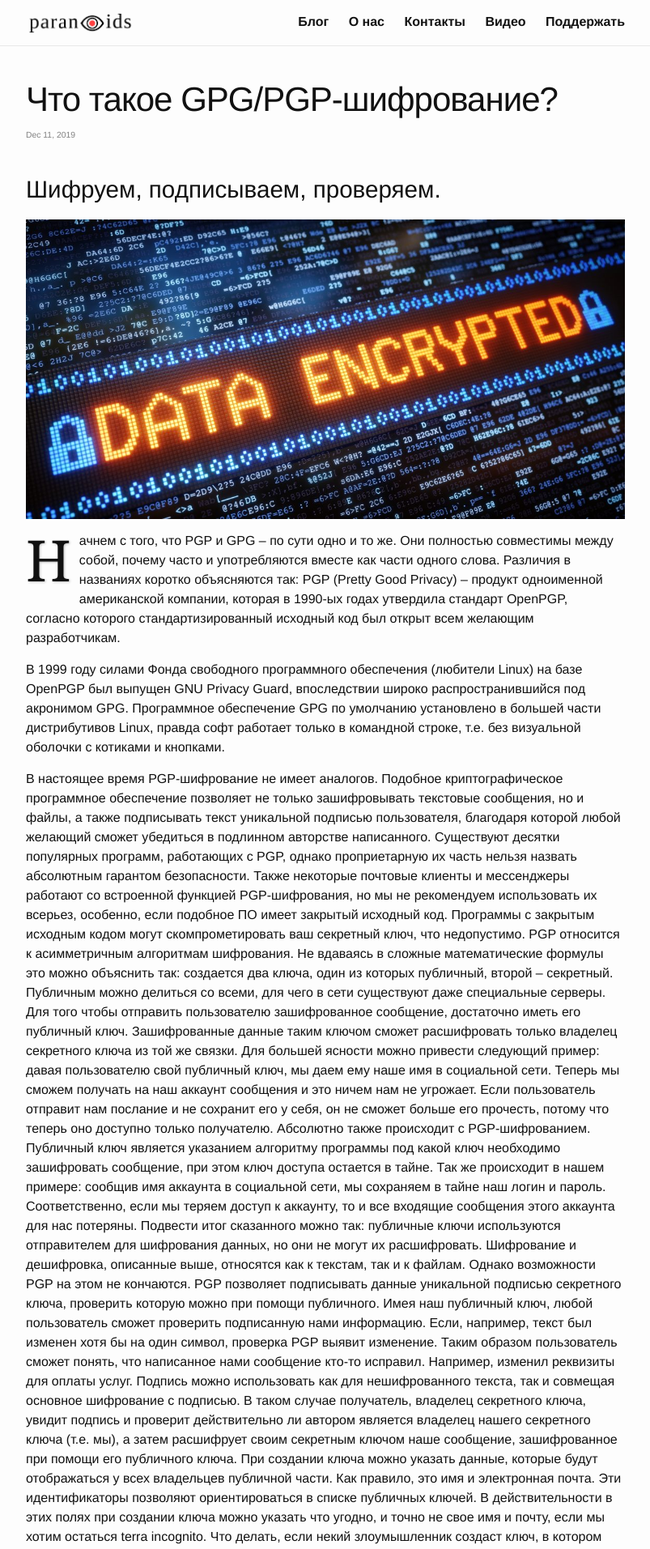
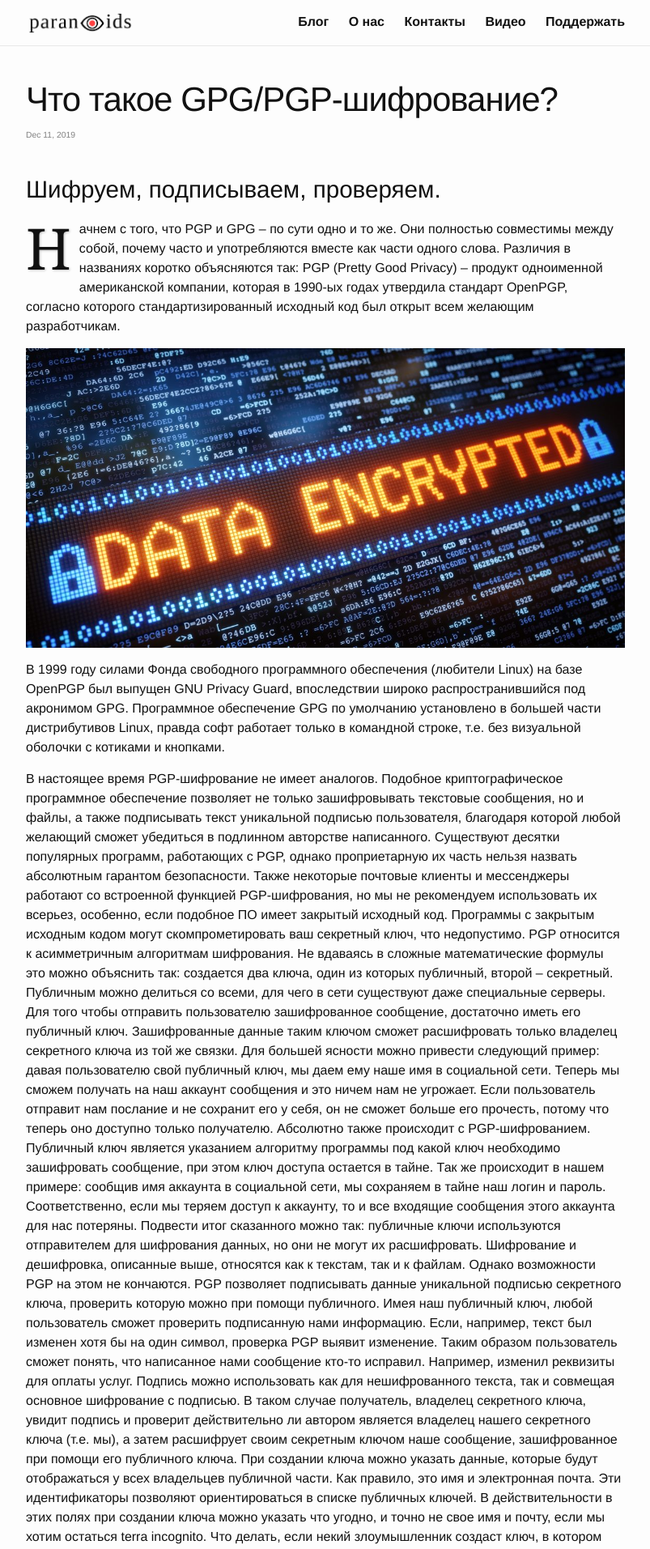
Before and after one commit to 2b7E1n6D0e5R7/2b7E1n6D0e5R7.github.io, a Jekyll site: the page built from _posts/2019-12-11-what-is-gpg-pgp-encryption.md, in a window 1280 px wide. Shown: the top 1913 px of the page at 81% size, without its empty margins (238-1041 px from the left). Built offline with Jekyll 4.4.1, drawn with Linux system fonts in a browser that asks for light colours.

Commit message:
Update 2019-12-11-what-is-gpg-pgp-encryption.md

```diff
--- a/_posts/2019-12-11-what-is-gpg-pgp-encryption.md
+++ b/_posts/2019-12-11-what-is-gpg-pgp-encryption.md
@@ -5,9 +5,9 @@
 ---
 ## Шифруем, подписываем, проверяем.
 
+<b class="bukvica">Н</b>ачнем с того, что PGP и GPG – по сути одно и то же. Они полностью совместимы между собой, почему часто и употребляются вместе как части одного слова. Различия в названиях коротко объясняются так: PGP (Pretty Good Privacy) – продукт одноименной американской компании, которая в 1990-ых годах утвердила стандарт OpenPGP, согласно которого стандартизированный исходный код был открыт всем желающим разработчикам.
+
 ![encryption](/images/data-encryption.jpg)
-
-<b class="bukvica">Н</b>ачнем с того, что PGP и GPG – по сути одно и то же. Они полностью совместимы между собой, почему часто и употребляются вместе как части одного слова. Различия в названиях коротко объясняются так: PGP (Pretty Good Privacy) – продукт одноименной американской компании, которая в 1990-ых годах утвердила стандарт OpenPGP, согласно которого стандартизированный исходный код был открыт всем желающим разработчикам.
 
 В 1999 году силами Фонда свободного программного обеспечения (любители Linux) на базе OpenPGP был выпущен GNU Privacy Guard, впоследствии широко распространившийся под акронимом GPG. Программное обеспечение GPG по умолчанию установлено в большей части дистрибутивов Linux, правда софт работает только в командной строке, т.е. без визуальной оболочки с котиками и кнопками.
 
```
